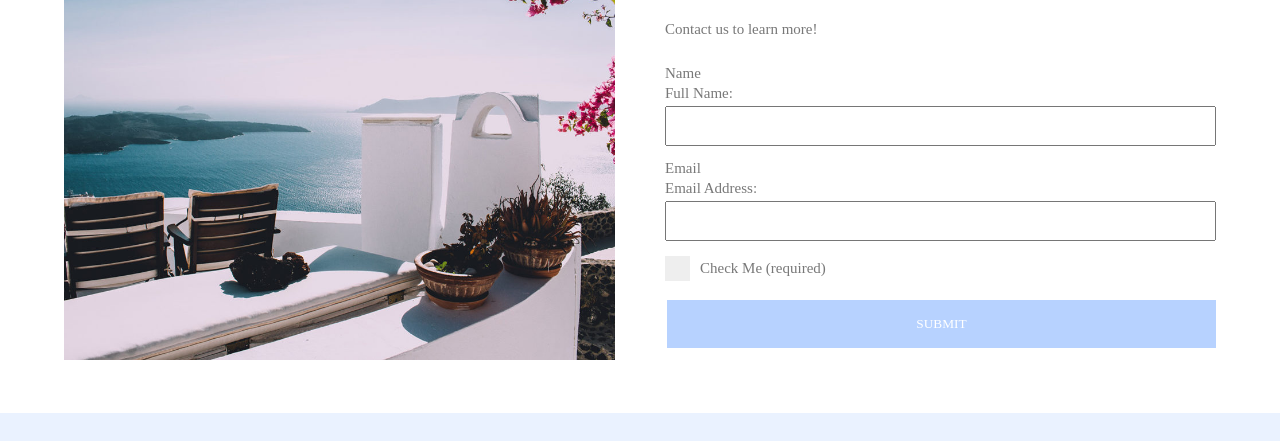
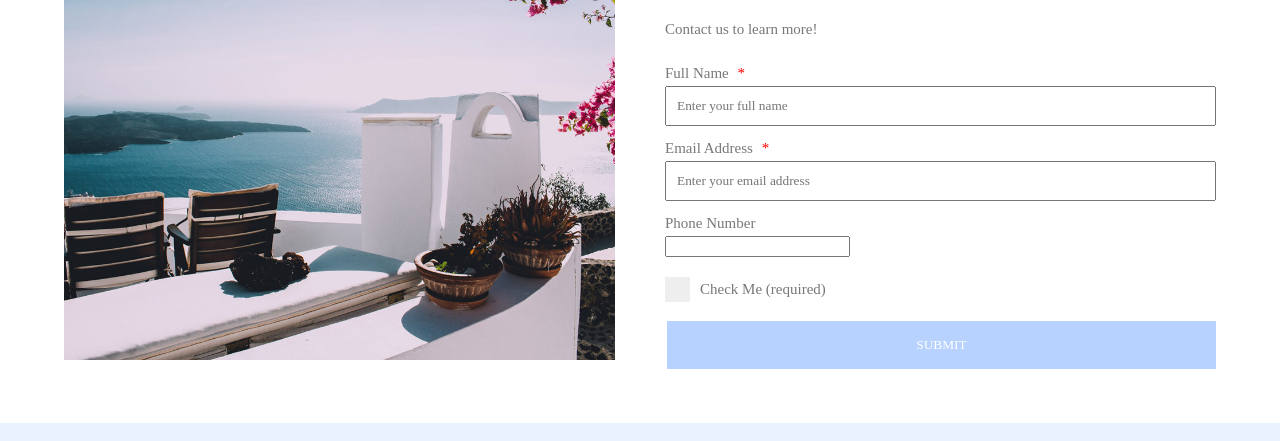
Before and after one commit to Florence-Yu/Accessibility, a website: page public/index.html in a window 1280 px wide. Shown: the part 254-695 px from the top of the page. Drawn offline with nearby package versions, Linux system fonts and the light colour scheme; a web font is replaced by a local one.

Commit message:
update html & css

```diff
--- a/public/assets/css/style.css
+++ b/public/assets/css/style.css
@@ -67,6 +67,17 @@ input[type=text], input[type=email] {
     width: calc( 100% - 24px );
     margin-bottom: 15px;
 }
+
+input[type="tel"] {
+    margin-bottom: 20px;
+}
+.required {
+    color: red;
+    display: inline;
+    margin-left: 5px;
+    background: none;
+}
+
 form .flexbox {
     display: flex;
     align-items: center;
--- a/public/index.html
+++ b/public/index.html
@@ -60,13 +60,16 @@
                     <div class="post-list-entry">
                         <p>Contact us to learn more!</p>
                         <form action="/" method="post">
-                            <label>Name</label>
-                            <label for="fullname">Full Name:</label>
-                            <input type="text" name="fullname" id="fullname" required/>
+                            <!-- <label>Name</label> -->
+                            <label for="fullname">Full Name <span class="required">*</span></label>
+                            <input type="text" name="fullname" id="fullname" required placeholder="Enter your full name"/>
 
-                            <label>Email</label>
-                            <label for="email">Email Address:</label>
-                            <input type="email" name="email" id="email" required />
+                            <!-- <label>Email</label> -->
+                            <label for="email">Email Address <span class="required">*</span></label>
+                            <input type="email" name="email" id="email" required placeholder="Enter your email address" />
+
+                            <label for="phone">Phone Number</label>
+                            <input type="tel" name="phone" id="phone" required />
 
                             <div class="flexbox">
                                 <span></span>
```
